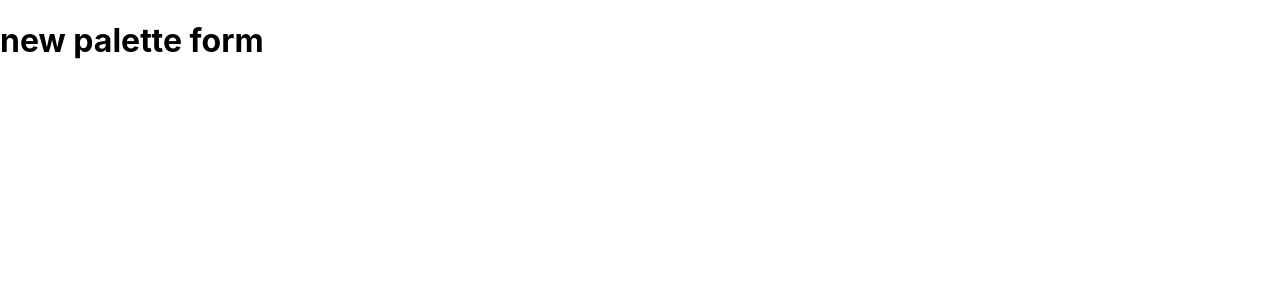
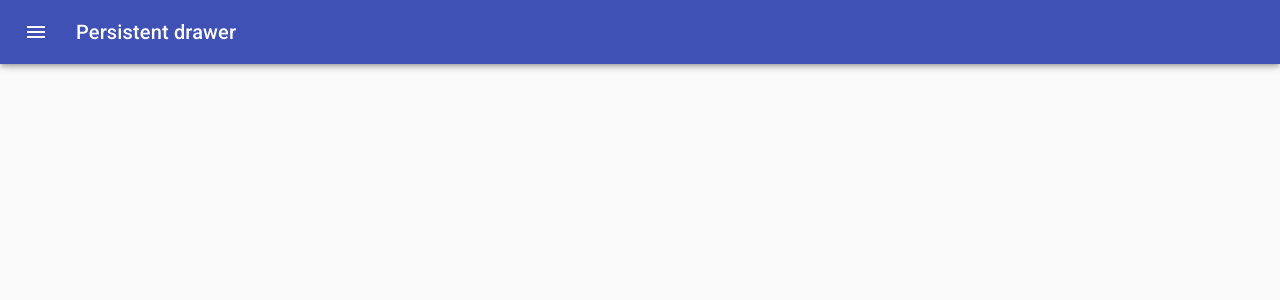
Before and after one commit to bouncingbumble/colors-app, a React (Create React App) app: page /palette/new in a window 1280 px wide. Shown: the top 300 px of the page. Built offline with nearby package versions, Linux system fonts and the light colour scheme.

Commit message:
add drawer to new palette form

```diff
--- a/src/NewPaletteForm.js
+++ b/src/NewPaletteForm.js
@@ -1,11 +1,142 @@
-import React, { Component } from 'react'
+import React from 'react';
+import clsx from 'clsx';
+import { makeStyles, useTheme } from '@material-ui/core/styles';
+import Drawer from '@material-ui/core/Drawer';
+import CssBaseline from '@material-ui/core/CssBaseline';
+import AppBar from '@material-ui/core/AppBar';
+import Toolbar from '@material-ui/core/Toolbar';
+import List from '@material-ui/core/List';
+import Typography from '@material-ui/core/Typography';
+import Divider from '@material-ui/core/Divider';
+import IconButton from '@material-ui/core/IconButton';
+import MenuIcon from '@material-ui/icons/Menu';
+import ChevronLeftIcon from '@material-ui/icons/ChevronLeft';
+import ChevronRightIcon from '@material-ui/icons/ChevronRight';
+import ListItem from '@material-ui/core/ListItem';
+import ListItemIcon from '@material-ui/core/ListItemIcon';
+import ListItemText from '@material-ui/core/ListItemText';
+import InboxIcon from '@material-ui/icons/MoveToInbox';
+import MailIcon from '@material-ui/icons/Mail';
 
-export default class NewPaletteForm extends Component {
-    render() {
-        return (
-            <div>
-                <h1>new palette form</h1>
-            </div>
-        )
-    }
+const drawerWidth = 240;
+
+const useStyles = makeStyles(theme => ({
+    root: {
+        display: 'flex',
+    },
+    appBar: {
+        transition: theme.transitions.create(['margin', 'width'], {
+            easing: theme.transitions.easing.sharp,
+            duration: theme.transitions.duration.leavingScreen,
+        }),
+    },
+    appBarShift: {
+        width: `calc(100% - ${drawerWidth}px)`,
+        marginLeft: drawerWidth,
+        transition: theme.transitions.create(['margin', 'width'], {
+            easing: theme.transitions.easing.easeOut,
+            duration: theme.transitions.duration.enteringScreen,
+        }),
+    },
+    menuButton: {
+        marginRight: theme.spacing(2),
+    },
+    hide: {
+        display: 'none',
+    },
+    drawer: {
+        width: drawerWidth,
+        flexShrink: 0,
+    },
+    drawerPaper: {
+        width: drawerWidth,
+    },
+    drawerHeader: {
+        display: 'flex',
+        alignItems: 'center',
+        padding: theme.spacing(0, 1),
+        ...theme.mixins.toolbar,
+        justifyContent: 'flex-end',
+    },
+    content: {
+        flexGrow: 1,
+        padding: theme.spacing(3),
+        transition: theme.transitions.create('margin', {
+            easing: theme.transitions.easing.sharp,
+            duration: theme.transitions.duration.leavingScreen,
+        }),
+        marginLeft: -drawerWidth,
+    },
+    contentShift: {
+        transition: theme.transitions.create('margin', {
+            easing: theme.transitions.easing.easeOut,
+            duration: theme.transitions.duration.enteringScreen,
+        }),
+        marginLeft: 0,
+    },
+}));
+
+export default function NewPaletteForm() {
+    const classes = useStyles();
+    const theme = useTheme();
+    const [open, setOpen] = React.useState(false);
+
+    const handleDrawerOpen = () => {
+        setOpen(true);
+    };
+
+    const handleDrawerClose = () => {
+        setOpen(false);
+    };
+
+    return (
+        <div className={classes.root}>
+            <CssBaseline />
+            <AppBar
+                position="fixed"
+                className={clsx(classes.appBar, {
+                    [classes.appBarShift]: open,
+                })}
+            >
+                <Toolbar>
+                    <IconButton
+                        color="inherit"
+                        aria-label="open drawer"
+                        onClick={handleDrawerOpen}
+                        edge="start"
+                        className={clsx(classes.menuButton, open && classes.hide)}
+                    >
+                        <MenuIcon />
+                    </IconButton>
+                    <Typography variant="h6" noWrap>
+                        Persistent drawer
+          </Typography>
+                </Toolbar>
+            </AppBar>
+            <Drawer
+                className={classes.drawer}
+                variant="persistent"
+                anchor="left"
+                open={open}
+                classes={{
+                    paper: classes.drawerPaper,
+                }}
+            >
+                <div className={classes.drawerHeader}>
+                    <IconButton onClick={handleDrawerClose}>
+                        {theme.direction === 'ltr' ? <ChevronLeftIcon /> : <ChevronRightIcon />}
+                    </IconButton>
+                </div>
+                <Divider />
+            </Drawer>
+            <main
+                className={clsx(classes.content, {
+                    [classes.contentShift]: open,
+                })}
+            >
+                <div className={classes.drawerHeader} />
+
+            </main>
+        </div>
+    );
 }
```
